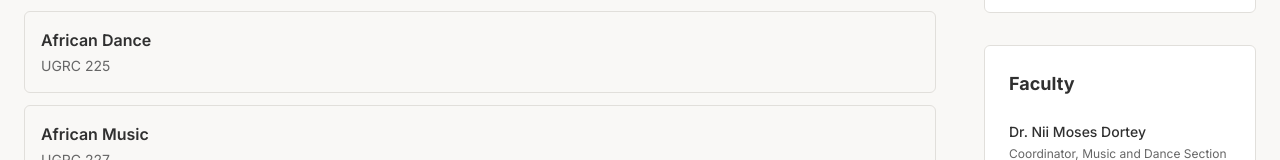
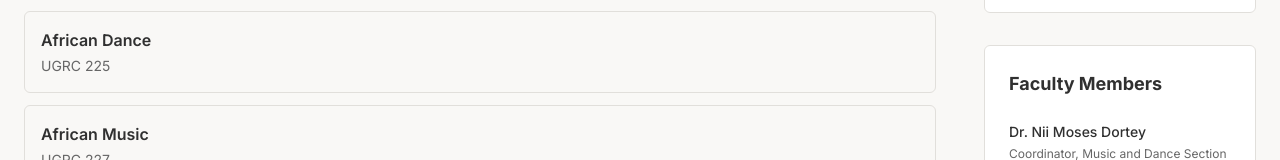
Before and after one commit to GeorgeGyasi/v0-institute-of-african-studies-website, a Next.js app: page /sections/music-dance in a window 1280 px wide. Shown: the part 779-939 px from the top of the page. Built offline with nearby package versions, Linux system fonts and the light colour scheme.

Commit message:
fix: update Music and Dance section heading to "Faculty Members"\n\nConsistently change section title to match other sections.

```diff
--- a/app/sections/music-dance/page.tsx
+++ b/app/sections/music-dance/page.tsx
@@ -147,7 +147,7 @@ export default function MusicDancePage() {
               {/* Faculty */}
               <div className="rounded-lg border border-border bg-card p-6">
                 <h3 className="text-lg font-bold text-foreground mb-6">
-                  Faculty
+                  Faculty Members
                 </h3>
                 <div className="space-y-3">
                   {faculty.map((member, index) => (
```
